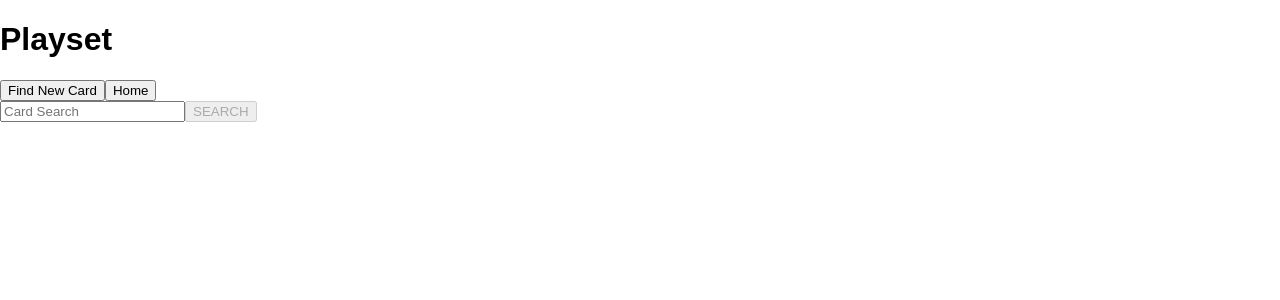
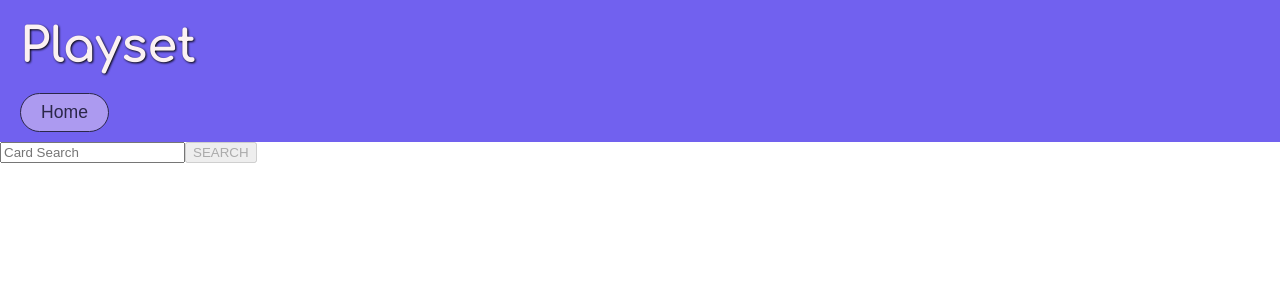
Before and after one commit to aspitz1/playset, a React (Create React App) app: page /findNewCard in a window 1280 px wide. Shown: the top 300 px of the page. Built offline with nearby package versions, Linux system fonts and the light colour scheme; no server answers.

Commit message:
Style header

```diff
--- a/public/index.html
+++ b/public/index.html
@@ -5,6 +5,12 @@
         <meta name="viewport" content="width=device-width, initial-scale=1" />
         <meta name="description" content="Magic card playset tracker" />
         <meta rel="icon" href="%PUBLIC_URL%/favicon.ico" />
+        <link rel="preconnect" href="https://fonts.googleapis.com">
+        <link rel="preconnect" href="https://fonts.gstatic.com" crossorigin>
+        <link href="https://fonts.googleapis.com/css2?family=Comfortaa:wght@700&display=swap" rel="stylesheet">
+        <link rel="preconnect" href="https://fonts.googleapis.com">
+        <link rel="preconnect" href="https://fonts.gstatic.com" crossorigin>
+        <link href="https://fonts.googleapis.com/css2?family=Montserrat&display=swap" rel="stylesheet">
         <title>Playset</title>
     </head>
     <body>
--- /dev/null
+++ b/src/components/Header/Header.css
@@ -0,0 +1,12 @@
+header {
+    background-color: #7161EF;
+}
+
+h1 {
+    font-family: 'Comfortaa', sans-serif;
+    font-size: 3em;
+    margin: 0;
+    padding: 20px 0 20px 20px;
+    color: #FBF1F2;
+    filter: drop-shadow(1px 1px 1px black);
+}
--- a/src/components/Header/Header.js
+++ b/src/components/Header/Header.js
@@ -1,4 +1,6 @@
 import Navbar from '../Navbar/Navbar';
+
+import './Header.css'
 
 function Header({ buttonText, setError, collection, setFilterCredentials, setFilteredCards, filterCredentials}) {
     return (
--- /dev/null
+++ b/src/components/Navbar/Navbar.css
@@ -0,0 +1,4 @@
+nav {
+    display: flex;
+    padding: 0 0 10px 20px;
+}
--- a/src/components/Navbar/Navbar.js
+++ b/src/components/Navbar/Navbar.js
@@ -1,15 +1,19 @@
-import { Link } from 'react-router-dom';
+import { Link, useLocation } from 'react-router-dom';
 
 import NavButton from '../buttons/NavButton';
 import SearchCollection from '../SearchCollection/SearchCollection';
 
 import { makeUpperCase } from '../../utilityFunctions/utilityFunctions';
 
+import './Navbar.css';
+
 function Navbar({ buttonText, setError, collection, setFilterCredentials, setFilteredCards, filterCredentials }) {
+    const location = useLocation();
+
     return (
-        <nav className='navBar'>
+        <nav>
             <Link to='/findNewCard'>
-                <NavButton buttonText={'Find New Card'} setError={setError} />
+                {location.pathname !== '/findNewCard' && <NavButton buttonText={'Find New Card'} setError={setError} />}
             </Link>
             <Link to={( buttonText === 'home' ) ? '/' : null }>
                 {buttonText === 'home' ?
--- /dev/null
+++ b/src/components/SearchCollection/SearchCollection.css
@@ -0,0 +1,10 @@
+.search-collection-input {
+    font-size: 1.1em;
+    color: #2B2749;
+    text-align: center;
+    padding: 8px 20px;
+    margin-right: 90px;
+    border: 1.5px solid #2B2749;
+    border-radius: 20px;
+    background-color: #FBF1F2;
+}
--- a/src/components/SearchCollection/SearchCollection.js
+++ b/src/components/SearchCollection/SearchCollection.js
@@ -1,4 +1,6 @@
 import { useState } from 'react';
+
+import './SearchCollection.css';
 
 function SearchCollection({ collection, setFilterCredentials, setFilteredCards, filterCredentials }) {
     const handleChange = (e) => {
@@ -11,6 +13,7 @@ function SearchCollection({ collection, setFilterCredentials, setFilteredCards,
         <section>
             <form onSubmit={(e) => e.preventDefault()}>
                 <input
+                    className='search-collection-input'
                     type='text'
                     value={filterCredentials}
                     placeholder='Search Collection'
--- a/src/components/buttons/NavButton.js
+++ b/src/components/buttons/NavButton.js
@@ -1,3 +1,5 @@
+import './buttons.css';
+
 function NavButton({ buttonText, setError }) {
     return (
         <button
--- /dev/null
+++ b/src/components/buttons/buttons.css
@@ -0,0 +1,15 @@
+.navButton {
+    font-size: 1.1em;
+    color: #2B2749;
+    padding: 8px 20px;
+    margin-right: 90px;
+    border: 1.5px solid #2B2749;
+    border-radius: 20px;
+    background-color: #ac9af0;
+    cursor: pointer;
+    transition: all .15s ease-out;
+}
+
+.navButton:hover {
+    background-color: #fbbcee;
+}
--- a/src/index.css
+++ b/src/index.css
@@ -1,7 +1,7 @@
 body,
 *::after,
 *::before {
-    font-family: sans-serif;
+    font-family: 'Montserrat', sans-serif;
     margin: 0;
     padding: 0;
 }
```
Also changed, not shown: src/components/buttons/miscButtons.js (+4 -6 lines).
